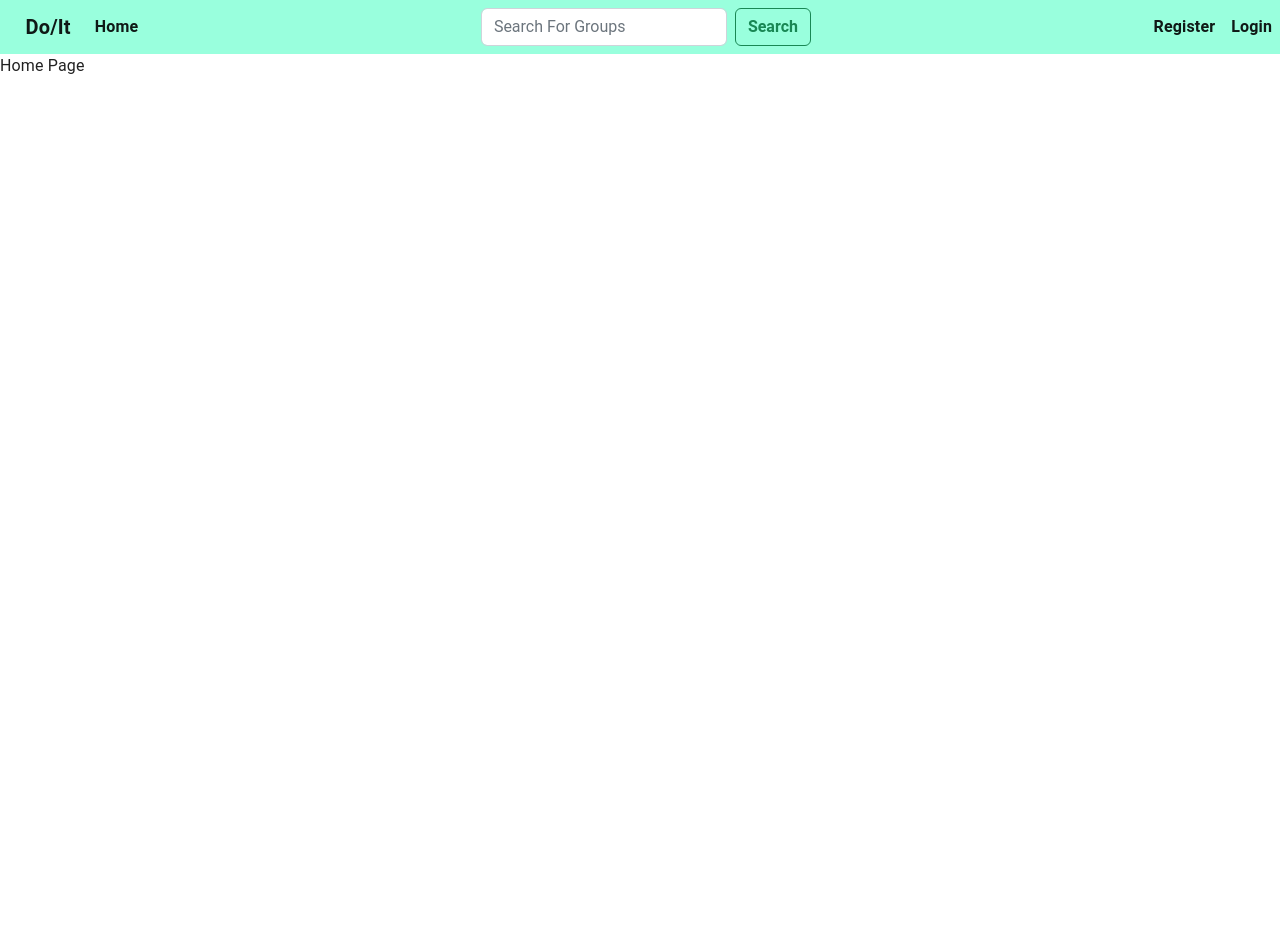
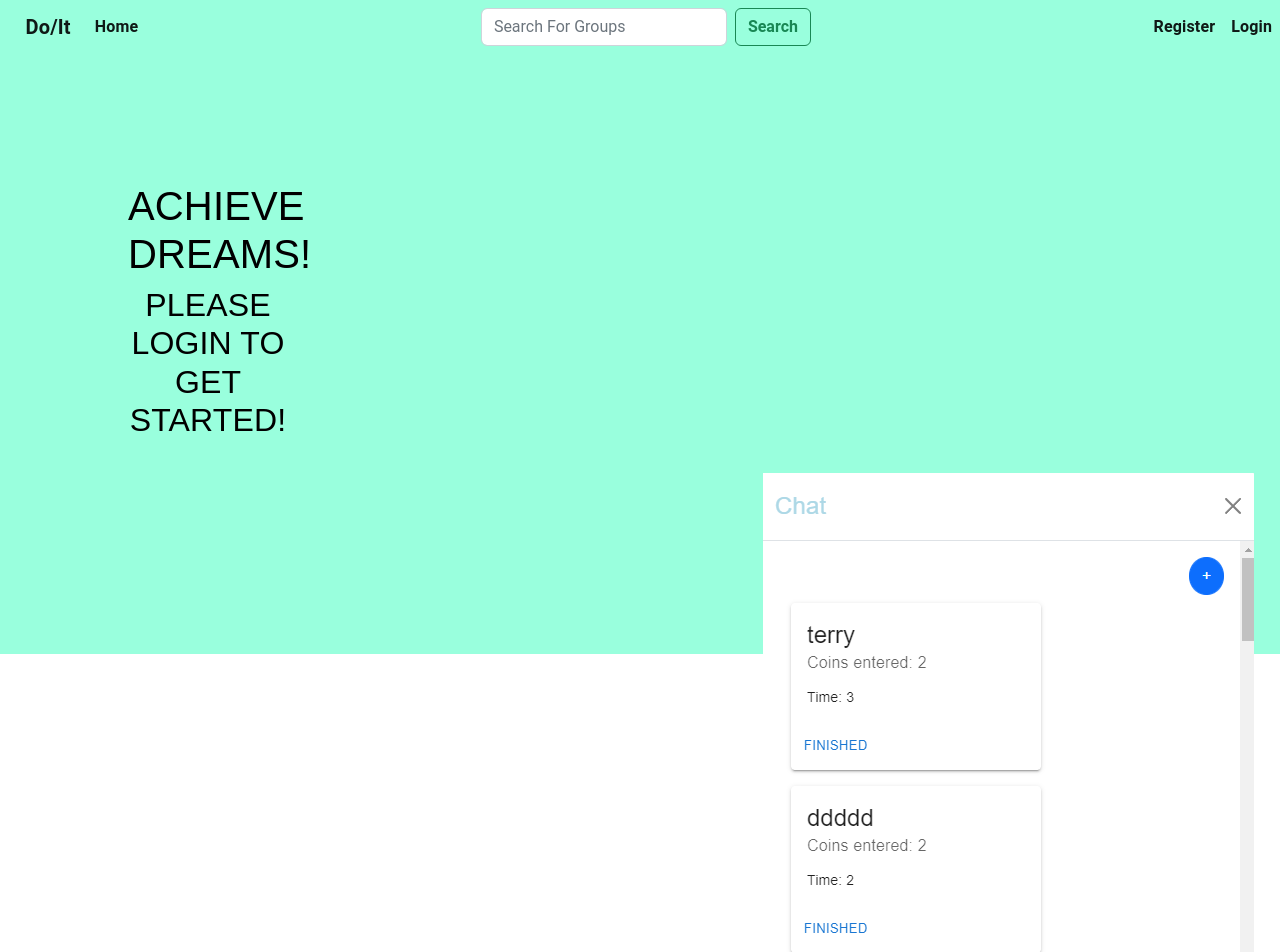
Before and after one commit to tshi13/Do-It, a React (Create React App) app in the folder frontend/: page / in a window 1280 px wide. Shown: the top 952 px of the page. Before the commit the page ends 800 px from the top, so only its background shows below. Built offline with nearby package versions, Linux system fonts and the light colour scheme.

Commit message:
basic design for frontpage
just worked on a cutesey design of the frontpage just bc I had time

```diff
--- a/frontend/src/containers/Home.js
+++ b/frontend/src/containers/Home.js
@@ -1,13 +1,9 @@
 import React, { useState, useEffect } from "react";
 import ChatBox from "../components/ChatBox";
 import TaskModal from "../components/TaskModal";
-// import TaskModal from "../components/TaskModal";
 import '../styles/Home.css';
 import Database from "../utils/database";
-
-// const api = axios.create({
-//     baseURL: `http://localhost:5000/`,
-// });
+import frontpage from ".././assets/frontpage.png";
 
 
 export default function Home(props) {
@@ -28,7 +24,17 @@ export default function Home(props) {
 
     const homePage = (
         <div className="home">
-            <p>Home Page</p>
+            <div className="home__container">
+                    <div className="customContainer" style = {{backgroundColor: props.backgroundColor}}>
+                        <div style ={{float: 'left', width: '50%', marginTop: '10%', marginLeft: '10%'}}>
+                            <h1 className="h1" style ={{color: 'black', width: '25%'}}>Achieve Dreams!</h1>
+                            <h2 className="h2" style ={{color: 'black', width: '25%'}}>Please login to get started!</h2>
+                        </div>
+                        <div className="home__container__right" style ={{float: 'right', marginTop: '2%', marginRight: '2%'}}>
+                                <img src= {frontpage} alt="logo" />
+                        </div>
+                </div>
+            </div>
         </div>
     );
     return (
```
Also changed, not shown: frontend/src/assets/frontpage.png (added).
